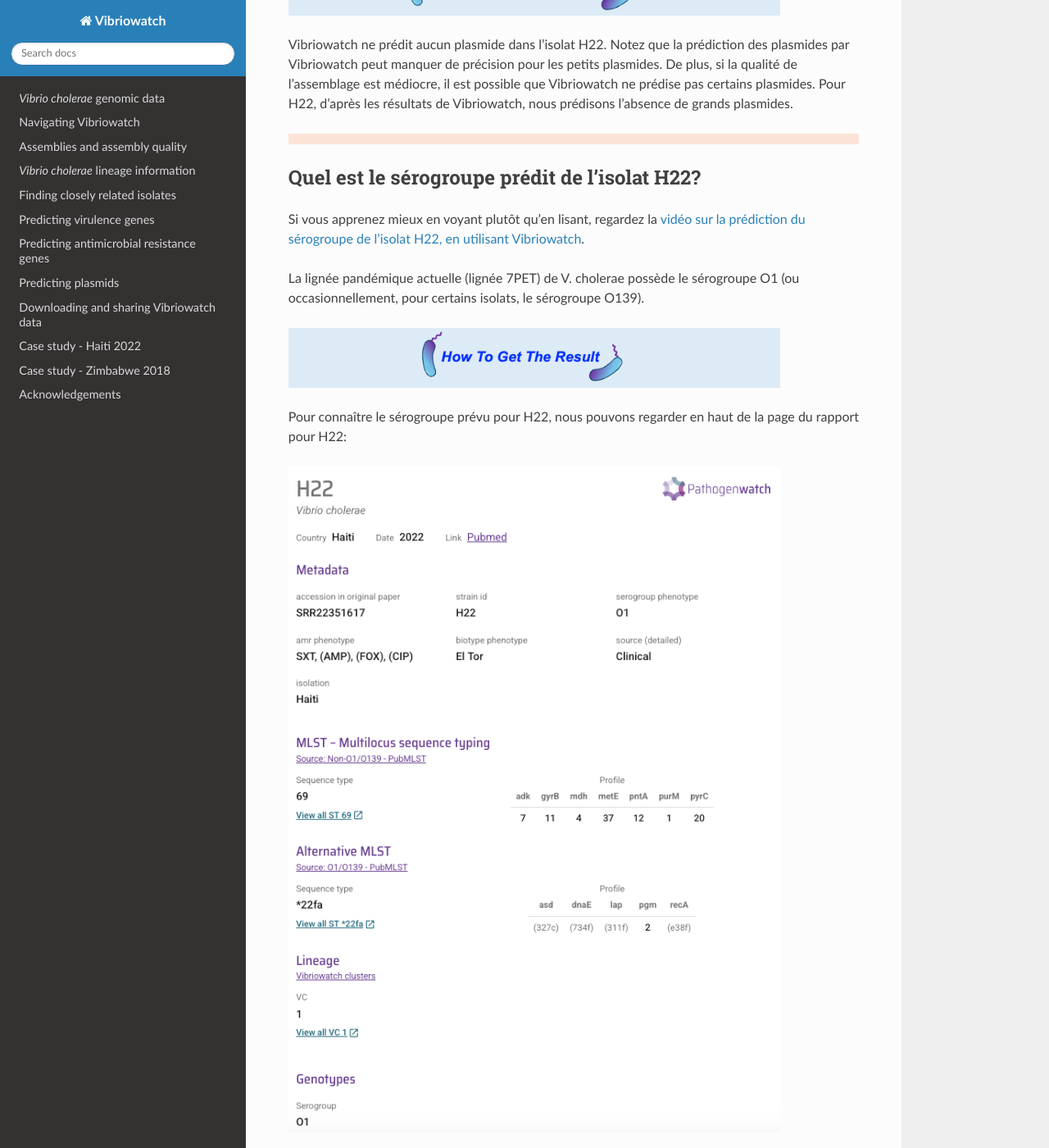
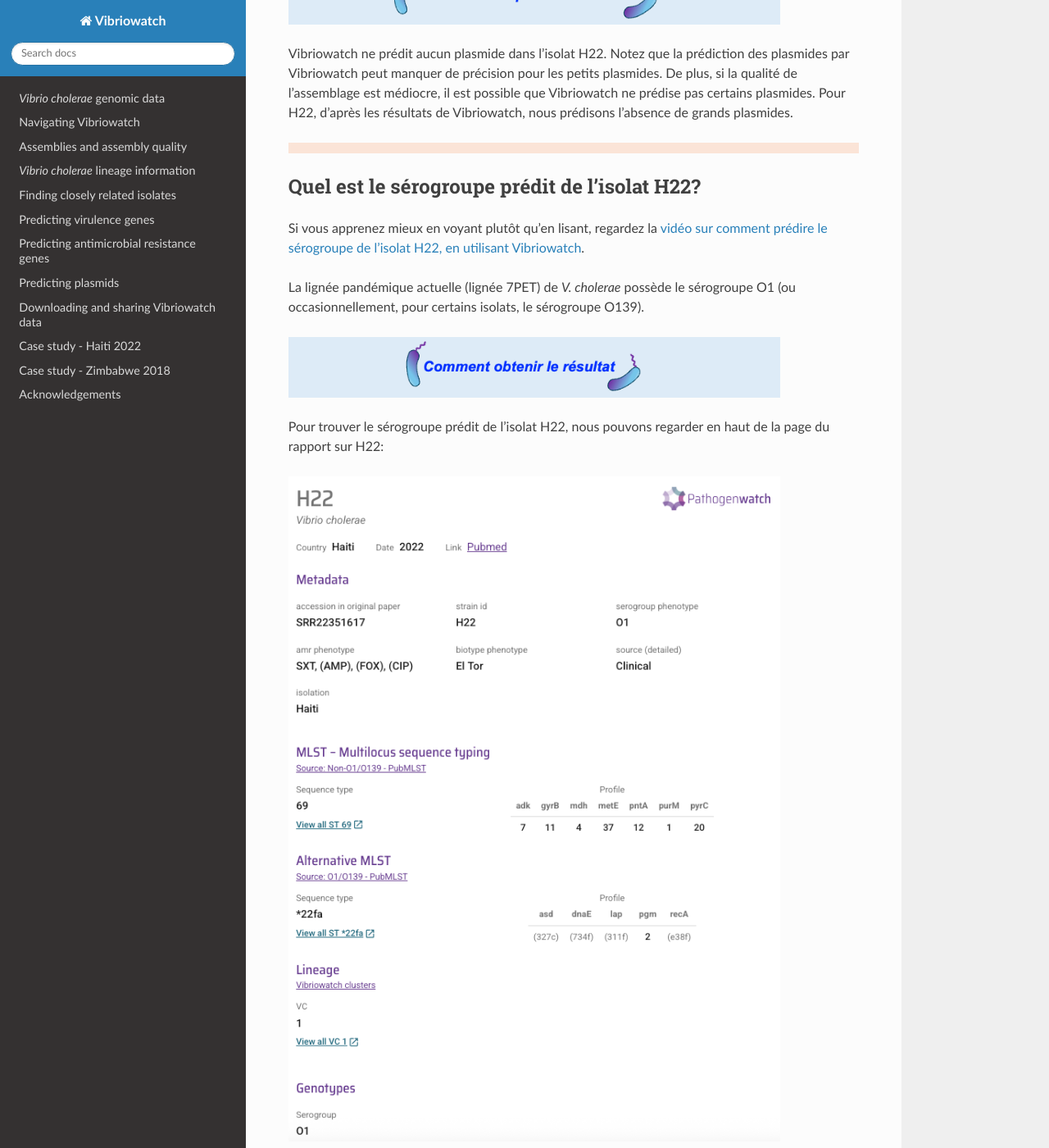
Before and after one commit to avrilcoghlan/vibriowatch, a Sphinx documentation site: the page built from docs/source/haiti_francais.rst, in a window 1280 px wide and 1400 px high, scrolled down 8363 px. Shown: the whole window at 82% size. Built offline with Sphinx 7.4.7 and the Read the Docs theme 3.1.0, drawn with Linux system fonts in a browser that asks for light colours; some of the changed text lies outside the part shown.

Commit message:
Update haiti_francais.rst

```diff
--- a/docs/source/haiti_francais.rst
+++ b/docs/source/haiti_francais.rst
@@ -91,7 +91,7 @@
 
 .. _vidéo sur comment analyser la qualité de l'assemblage du génome de l'isolat H22, en utilisant Vibriowatch: https://youtu.be/3SHlwEmF794
 
-.. image:: HowToGetTheResult.png
+.. image:: HowToGetTheResult_francais.png
   :width: 600
 
 Examinons rapidement les statistiques d'assemblage du génome H22 afin de vérifier que l'assemblage est de bonne qualité et qu'il présente la teneur en GC attendue pour *V. cholerae*. Pour consulter les statistiques d'assemblage, faites défiler la page Web jusqu'en bas de la page du rapport sur le génome de l'isolat H22. Vous devriez voir une section intitulée Statistiques d'assemblage, qui ressemble à ceci:
@@ -101,7 +101,7 @@
 
 On constate que l'assemblage de l'isolat H22 présente une taille d'environ 4,0 mégabases (Mb) et une teneur en GC de 47,5 %. Une autre mesure courante de la qualité de l'assemblage est le nombre de contigs. On constate ici que l'assemblage de l'isolat H22 comporte 44 contigs.
 
-.. image:: HowToInterpretTheResult.png
+.. image:: HowToInterpretTheResult_francais.png
   :width: 600
 
 La taille de l'assemblage du génome de l'isolat H22, qui est de 4,0 Mb, est cohérente avec le génome de référence de la souche N16961 de *Vibrio cholerae*, dont la taille du génome est d'environ 4,0 mégabases et dont la teneur en GC est de 47,5 % (voir `Heidelberg et al 2000`_ ). Une taille d'assemblage comprise entre 3,3 et 5,3 mégabases et une teneur en GC comprise entre 41,3 % et 48,6 % sont considérées comme raisonnables pour un génome de *Vibrio cholerae*.
@@ -122,7 +122,7 @@
 
 Le choléra est une maladie caractérisée par une diarrhée aqueuse aiguë, dont les symptômes sont principalement causés par la toxine cholérique (Ctx) sécrétée par *V. cholerae*. Par conséquent, la toxine cholérique est considérée comme le principal facteur de virulence de *V. cholerae*. Presque tous les isolats de la lignée pandémique actuelle de *V. cholerae*, la lignée 7PET, portent les gènes de la toxine cholérique (gènes *ctxA* et *ctxB*) et produisent de la toxine cholérique, un complexe protéique composé des sous-unités CtxA et CtxB. Cependant, de nombreux isolats d'autres lignées (non pandémiques) de *V. cholerae* ne portent pas les gènes de la toxine cholérique et ne produisent donc pas de toxine cholérique.
 
-.. image:: HowToGetTheResult.png
+.. image:: HowToGetTheResult_francais.png
   :width: 600
 
 Pour savoir si l'isolat H22 porte les gènes de la toxine cholérique et est donc susceptible de produire de la toxine cholérique, nous pouvons consulter la section Virulence de la page du rapport sur H22:
@@ -132,7 +132,7 @@
 
 Vous pouvez voir qu'il y a une coche à côté de *ctxA* et *ctxB*, donc il est prévu que H22 porte les gènes de la toxine cholérique.
 
-.. image:: HowToInterpretTheResult.png
+.. image:: HowToInterpretTheResult_francais.png
   :width: 600
 
 Étant donné que le H22 contient les gènes *ctxA* et *ctxB*, on peut prédire qu'il produit la toxine cholérique. Cela concorde avec les données de l'article de `Rubin et al 2022`_, qui ont rapporté des données phénotypiques suggérant que H22 est toxigène, c'est-à-dire qu'il produit la toxine cholérique.
@@ -151,7 +151,7 @@
 
 Le traitement principal du choléra est la réhydratation, mais des antimicrobiens sont parfois administrés aux patients les plus vulnérables, tels que les femmes enceintes, les très jeunes enfants et les patients séropositifs. L'OMS recommande l'azithromycine, la doxycycline et la ciprofloxacine pour traiter le choléra. Par conséquent, toute résistance à ces antimicrobiens recommandés serait préoccupante.
 
-.. image:: HowToGetTheResult.png
+.. image:: HowToGetTheResult_francais.png
   :width: 600
 
 Pour savoir si l'isolat H22 présente une résistance aux antimicrobiens, nous pouvons consulter la section "Resistance" de la page du rapport sur H22:
@@ -163,7 +163,7 @@
 Cependant, il est prévu que H22 ait un niveau intermédiaire de résistance à la ciprofloxacine, car il porte deux mutations:
 *gyrA_S83I* et *parC_S85L* (provoquant respectivement un remplacement de S par I en position 83 de la protéine GyrA et un remplacement de S par L en position 85 de la protéine ParC). Il est également prédit que H22 a une résistance au triméthoprime (car il porte le gène *dfrA1*) et au sulfaméthoxazole (car il porte le gène *sul2*).
 
-.. image:: HowToInterpretTheResult.png
+.. image:: HowToInterpretTheResult_francais.png
   :width: 600
 
 Sur la base des résultats ci-dessus, nous prédisons que H22 aura un niveau intermédiaire de résistance à la ciprofloxacine et qu’il sera résistant au triméthoprime et au sulfaméthoxazole.
@@ -185,7 +185,7 @@
 
 Les gènes de résistance aux antimicrobiens peuvent être transportés par de grands plasmides chez *Vibrio cholerae*, mais de tels grands plasmides sont relativement rares chez *V. cholerae*.
 
-.. image:: HowToGetTheResult.png
+.. image:: HowToGetTheResult_francais.png
   :width: 600
 
 Pour savoir si H22 contient probablement un grand plasmide, nous pouvons consulter la section "Plasmid" de la page du rapport sur H22:
@@ -195,7 +195,7 @@
 
 Nous voyons qu’il n’y a pas de plasmides prédits dans H22.
 
-.. image:: HowToInterpretTheResult.png
+.. image:: HowToInterpretTheResult_francais.png
   :width: 600
 
 Vibriowatch ne prédit aucun plasmide dans l'isolat H22. Notez que la prédiction des plasmides par Vibriowatch peut manquer de précision pour les petits plasmides. De plus, si la qualité de l'assemblage est médiocre, il est possible que Vibriowatch ne prédise pas certains plasmides. Pour H22, d'après les résultats de Vibriowatch, nous prédisons l'absence de grands plasmides.
@@ -206,30 +206,31 @@
 Quel est le sérogroupe prédit de l’isolat H22?
 ----------------------------------------------
 
-Si vous apprenez mieux en voyant plutôt qu'en lisant, regardez la `vidéo sur la prédiction du sérogroupe de l'isolat H22, en utilisant Vibriowatch`_.
+Si vous apprenez mieux en voyant plutôt qu'en lisant, regardez la `vidéo sur comment prédire le sérogroupe de l'isolat H22, en utilisant Vibriowatch`_.
 
-.. _vidéo sur la prédiction du sérogroupe de l'isolat H22, en utilisant Vibriowatch: https://youtu.be/cGTRULEIKQE
+.. _vidéo sur comment prédire le sérogroupe de l'isolat H22, en utilisant Vibriowatch: https://youtu.be/cGTRULEIKQE
 
-La lignée pandémique actuelle (lignée 7PET) de V. cholerae possède le sérogroupe O1 (ou occasionnellement, pour certains isolats, le sérogroupe O139).
+La lignée pandémique actuelle (lignée 7PET) de *V. cholerae* possède le sérogroupe O1 (ou occasionnellement, pour certains isolats, le sérogroupe O139).
 
-.. image:: HowToGetTheResult.png
+.. image:: HowToGetTheResult_francais.png
   :width: 600
 
-Pour connaître le sérogroupe prévu pour H22, nous pouvons regarder en haut de la page du rapport pour H22:
+Pour trouver le sérogroupe prédit de l'isolat H22, nous pouvons regarder en haut de la page du rapport sur H22:
 
 .. image:: Picture115.png
   :width: 600
 
 Sous Génotypes, vous pouvez voir que le sérogroupe prédit est O1.
 
-.. image:: HowToInterpretTheResult.png
+.. image:: HowToInterpretTheResult_francais.png
   :width: 600
 
 D’après ce qui précède, nous voyons que le sérogroupe prédit de l’isolat H22 est O1. Cela concorde avec les preuves phénotypiques de l'article de `Rubin et al 2022`_, qui ont rapporté, sur la base de résultats de laboratoire, que H22 a le sérogroupe O1.
 
 .. _Rubin et al 2022: https://pubmed.ncbi.nlm.nih.gov/36449726/
 
-Notez que le fait que H22 soit du sérogroupe O1 ne signifie pas qu'il appartient définitivement à la lignée 7PET, car certains isolats de V. cholerae d'autres lignées (non pandémiques) possèdent également le sérogroupe O1.
+Notez que le fait que H22 soit du sérogroupe O1 ne signifie pas que nous pouvons être sûrs à 100 % qu'il appartient à la lignée 7PET,
+car certains isolats de *V. cholerae* d'autres lignées (non pandémiques) possèdent également le sérogroupe O1.
 
 .. image:: HorizontalDivider.png
   :width: 1200
@@ -244,7 +245,7 @@
 La pandémie actuelle (septième pandémie) de choléra a débuté dans les années 1960 et a été causée par la lignée pandémique actuelle de Vibrio cholerae, connue sous le nom de lignée 7PET.
 La lignée 7PET est hautement infectieuse et virulente, et provoque des flambées épidémiques massives.
 
-.. image:: HowToGetTheResult.png
+.. image:: HowToGetTheResult_francais.png
   :width: 600
 
 Un moyen rapide de déterminer si un isolat appartient vraisemblablement à la lignée 7PET consiste à consulter les résultats du MLST (typage de séquences multilocus) de l'isolat dans Vibriowatch. Les résultats du MLST pour l'isolat sont affichés en haut de la page du rapport génomique de l'isolat dans Vibriowatch. Voici les résultats du MLST pour l'isolat H22 en haut de sa page Web (voir sous la rubrique MLST):
@@ -256,7 +257,7 @@
 
 Une deuxième approche pour déterminer si votre isolat appartient à la lignée pandémique (lignée 7PET) consiste à examiner le cluster PopPUNK de votre isolat. PopPUNK est un outil logiciel de classification des isolats bactériens en lignées. En haut de la page du rapport génomique Vibriowatch pour l'isolat H22 (voir ci-dessus), les informations PopPUNK sont visibles sous la rubrique Lineage. Vous pouvez constater que l'isolat H22 appartient à la lignée PopPUNK 1 (également appelée VC1).
 
-.. image:: HowToInterpretTheResult.png
+.. image:: HowToInterpretTheResult_francais.png
   :width: 600
 
 ST69 est l'un des types de séquences (ST) fréquemment observés pour la lignée pandémique actuelle (7PET) de Vibrio cholerae. Un autre type de séquence parfois observé pour la lignée
@@ -276,7 +277,7 @@
 
 Vibriowatch comprend un large ensemble de > 6 000 génomes V. cholerae publiés, vous pouvez donc rechercher les parents les plus proches d'un nouvel isolat parmi ces génomes publiés.
 
-.. image:: HowToGetTheResult.png
+.. image:: HowToGetTheResult_francais.png
   :width: 600
 
 Pour trouver les parents les plus proches de H22 parmi les génomes de V. cholerae publiés, consultez la section Core Genome Clustering de la page du rapport sur le génome H22, qui fournit le résultat d'une analyse cgMLST (analyse MLST des régions ancestrales partagées du génome de Vibrio cholerae):
@@ -336,7 +337,7 @@
 Sur la chronologie, vous pouvez voir un carré à l'extrémité droite, au-dessus de 2022; il s'agit de l'isolat H22, collecté en 2022.
 Vous pouvez également voir des carrés au-dessus des années 2013, 2014, 2015 et 2017, indiquant que les plus proches parents de H22 dans la base de données Vibriowatch sont des isolats collectés en Haïti en 2013, 2014, 2015 et 2017.
 
-.. image:: HowToInterpretTheResult.png
+.. image:: HowToInterpretTheResult_francais.png
   :width: 600
 
 Les résultats de l'analyse cgMLST ci-dessus indiquent que les plus proches parents de l'isolat H22 parmi les plus de 6 000 génomes publiés dans Vibriowatch sont d'autres génomes publiés en Haïti, à savoir des isolats collectés en Haïti en 2013, 2014, 2015 et 2017.
@@ -357,7 +358,7 @@
 
 .. _la vidéo 3 sur la création d'un arbre phylogénétique pour l'épidémie en Haïti en 2022 à l'aide de Vibriowatch: https://youtu.be/OYBq9Ac6e7c
 
-.. image:: HowToGetTheResult.png
+.. image:: HowToGetTheResult_francais.png
   :width: 600
 
 Pour créer un arbre phylogénétique avec Vibriowatch, vous devez d'abord vous connecter au site web de Pathogenwatch. Pour cela, cliquez sur les trois barres violettes en haut à gauche du site web de `Pathogenwatch`_, puis sur Sign In dans le menu qui apparaît.
@@ -412,7 +413,7 @@
 .. image:: Picture140.png
   :width: 900
 
-.. image:: HowToInterpretTheResult.png
+.. image:: HowToInterpretTheResult_francais.png
   :width: 600
 
 Cet arbre montre que l'isolat H22 (indiqué par un nœud bleu) est étroitement lié aux isolats collectés en Haïti en 2014 (nœuds jaunes), 2015 (nœuds violets) et 2017 (nœuds rouges).
```
